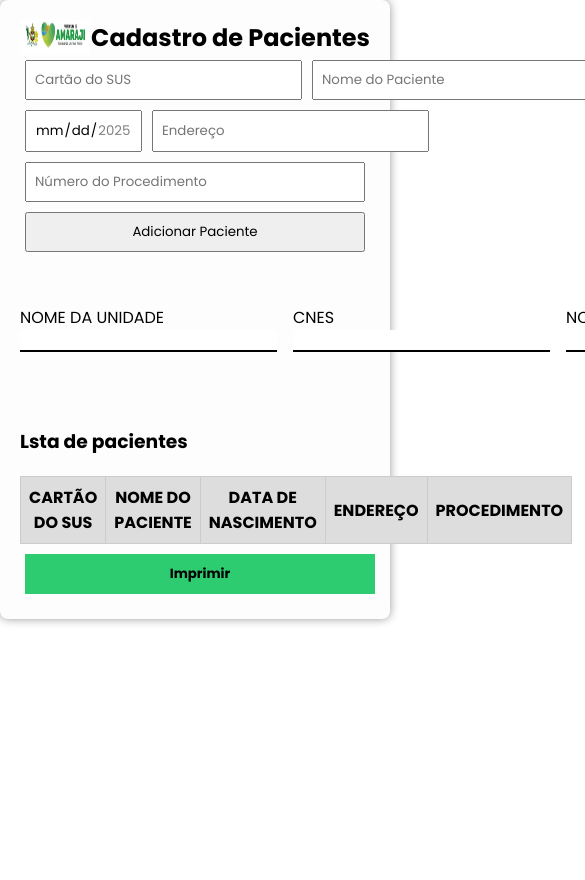
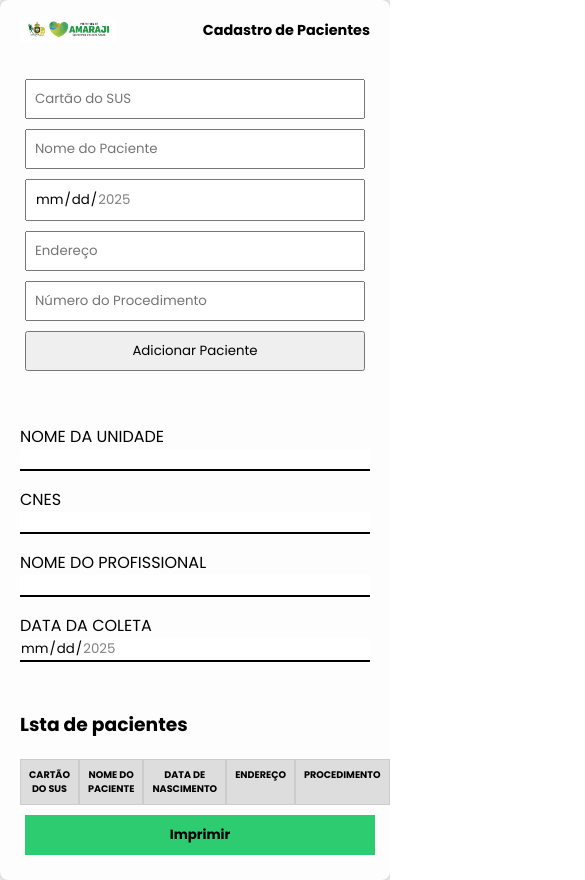
Before and after one commit to Netofb/BDPI, a plain HTML site: page index.html in a window 390 px wide. Shown: the top 880 px of the page, 585 px wide, since content can reach past the window. Before the commit the page ends 844 px from the top, so only its background shows below. Drawn offline with Linux system fonts and the light colour scheme.

Commit message:
Add files via upload

```diff
--- a/index.html
+++ b/index.html
@@ -14,6 +14,7 @@
             <img src="./img/logo.png" alt="">
             <h2>Cadastro de Pacientes</h2>
          </div>
+
         <div class="container_inputs_pasciente">
             <div>
                 <input type="number" id="cartaoSus"  placeholder="Cartão do SUS">
@@ -52,7 +53,7 @@
         </div>
         <h3>Lsta de pacientes</h3>
 
-        <table id="tabelaPacientes">
+        <table id="tabelaPacientes" class="tabelaPacientes">
             <thead>
                 <tr>
                     <th>CARTÃO DO SUS</th>
--- a/style.css
+++ b/style.css
@@ -5,8 +5,10 @@
     padding: 0;
     list-style-type: 0;
     font-family: "Poppins", sans-serif;
-
-
+}
+img{
+    width: 100%;
+    height: 100%;
 }
 
 input[type=number]::-webkit-inner-spin-button,
@@ -14,6 +16,7 @@ input[type=number]::-webkit-outer-spin-button {
     -webkit-appearance: none;
     margin: 0;
 }
+
 input[type="date"]::-webkit-calendar-picker-indicator {
     display: none;
     -webkit-appearance: none;
@@ -22,7 +25,7 @@ input[type="date"]::-webkit-calendar-picker-indicator {
 .container {
     background-color: #fdfdfd;
     max-width: 1200px;
-    margin: auto;
+    margin: 0 auto;
     padding: 20px;
     border-radius: 8px;
     box-shadow: 0 0 10px rgba(0, 0, 0, 0.4);
@@ -53,7 +56,8 @@ input[type="date"]::-webkit-calendar-picker-indicator {
     justify-content: space-between;
 }
 .container_titulo img{
-    max-width: 20%;
+    max-width: 4rem;
+    height: 100%;
 }
 button {
     margin: 5px;
@@ -89,6 +93,7 @@ th {
 }
 .edit-btn img, .delete-btn img{
     max-width: 2rem;
+    height: 100%;
 }
 
 .print-btn {
@@ -124,3 +129,57 @@ th {
 .inputs_funcionario:focus{
     background: white;
 }
+
+
+
+        /* RESPONSIVIDADE */
+
+        @media (max-width: 1250px) {
+           .container{
+            max-width: 1000px;
+           }
+          }
+
+          @media (max-width: 1050px) {
+            .container{
+                max-width: 800px;
+            }
+          }
+          @media (max-width: 830px) {
+            .container{
+                max-width: 400px;
+                height: 100%
+            }
+            .container_inputs_pasciente{
+                margin: 2rem auto 2rem auto;
+            }
+            .container_inputs_pasciente div{
+                flex-direction: column;
+            }
+            .container_inputs_funcionario{
+                display: flex;
+                flex-direction: column;
+            }
+            .container_titulo img{
+                max-width: 6rem;
+                height: 100%;
+            }
+            .container_titulo h2{
+                font-size: 0.9rem;
+            }
+            .tabelaPacientes thead tr{
+            display: flex;
+            }
+
+            .tabelaPacientes thead tr th{
+                font-size: 0.6rem;
+            }
+            .tabelaPacientes tbody tr{
+                flex-wrap: wrap;
+                display: grid;
+                grid-template-columns: repeat(auto-fit, minmax(150px, 1fr, 1fr));
+
+
+            }
+
+          }
```
